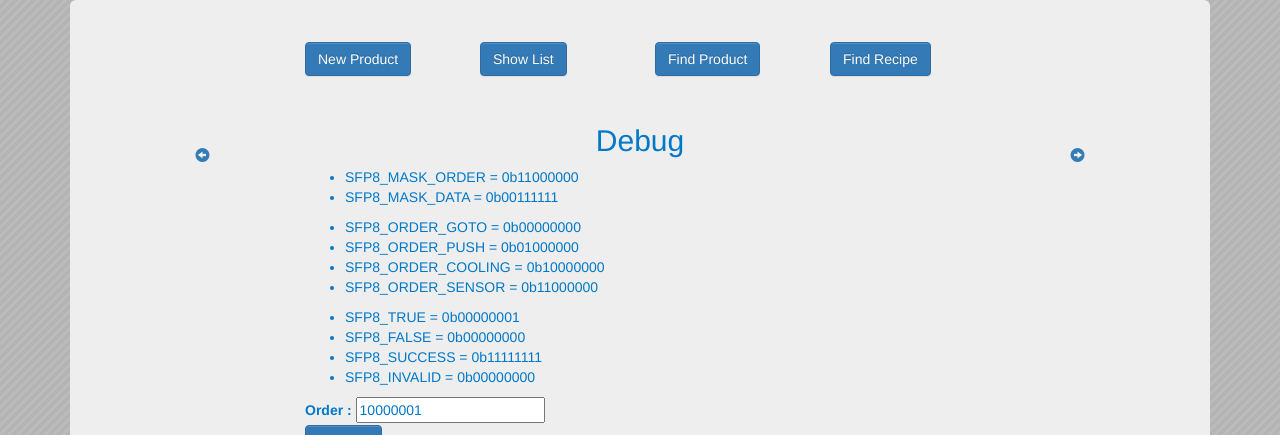
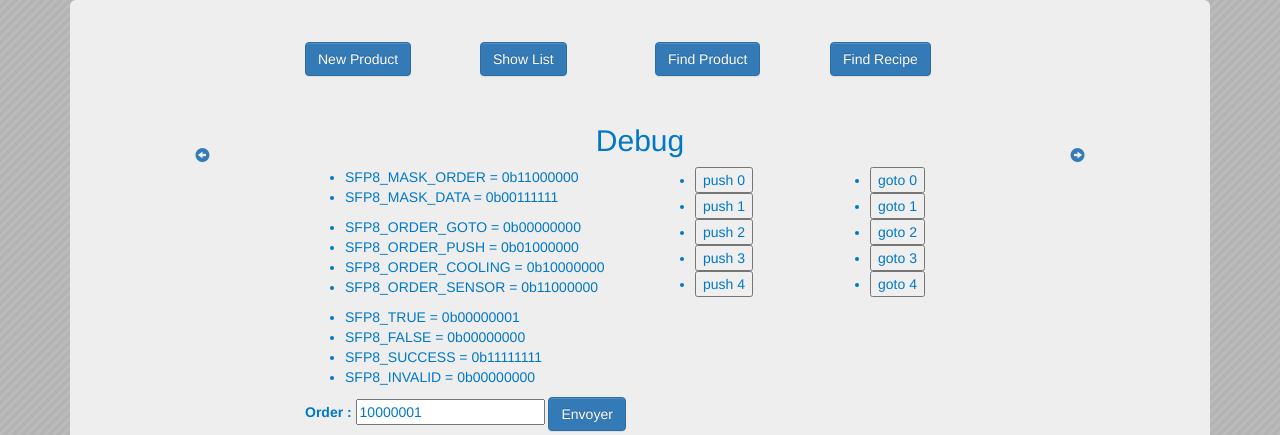
Before and after one commit to Nodraak/SmartFridge, a Django app: page /sf/debug/ in a window 1280 px wide. Shown: the part 86-521 px from the top of the page. Run offline with Django 3.2, Linux system fonts and the light colour scheme; some libraries are stand-ins or nearby versions.

Commit message:
debug ui

```diff
--- a/templates/sf/debug.html
+++ b/templates/sf/debug.html
@@ -8,7 +8,7 @@
 </div>
 
 <div class="row">
-    <div class="col-sm-12">
+    <div class="col-sm-6">
         <ul>
             <li>SFP8_MASK_ORDER = 0b11000000</li>
             <li>SFP8_MASK_DATA = 0b00111111</li>
@@ -26,6 +26,84 @@
             <li>SFP8_INVALID = 0b00000000</li>
         </ul>
     </div>
+    <div class="col-sm-3">
+        <ul>
+            <li>
+                <form method="POST" action=".">
+                    {% csrf_token %}
+                    <input name="order" type="hidden" value="01000000" />
+                    <button type="submit" class="button-admin tiny">push 0</button>
+                </form>
+            </li>
+            <li>
+                <form method="POST" action=".">
+                    {% csrf_token %}
+                    <input name="order" type="hidden" value="01000001" />
+                    <button type="submit" class="button-admin tiny">push 1</button>
+                </form>
+            </li>
+            <li>
+                <form method="POST" action=".">
+                    {% csrf_token %}
+                    <input name="order" type="hidden" value="01000002" />
+                    <button type="submit" class="button-admin tiny">push 2</button>
+                </form>
+            </li>
+            <li>
+                <form method="POST" action=".">
+                    {% csrf_token %}
+                    <input name="order" type="hidden" value="01000003" />
+                    <button type="submit" class="button-admin tiny">push 3</button>
+                </form>
+            </li>
+            <li>
+                <form method="POST" action=".">
+                    {% csrf_token %}
+                    <input name="order" type="hidden" value="01000004" />
+                    <button type="submit" class="button-admin tiny">push 4</button>
+                </form>
+            </li>
+        </ul>
+    </div>
+    <div class="col-sm-3">
+        <ul>
+            <li>
+                <form method="POST" action=".">
+                    {% csrf_token %}
+                    <input name="order" type="hidden" value="00000000" />
+                    <button type="submit" class="button-admin tiny">goto 0</button>
+                </form>
+            </li>
+            <li>
+                <form method="POST" action=".">
+                    {% csrf_token %}
+                    <input name="order" type="hidden" value="00000001" />
+                    <button type="submit" class="button-admin tiny">goto 1</button>
+                </form>
+            </li>
+            <li>
+                <form method="POST" action=".">
+                    {% csrf_token %}
+                    <input name="order" type="hidden" value="00000002" />
+                    <button type="submit" class="button-admin tiny">goto 2</button>
+                </form>
+            </li>
+            <li>
+                <form method="POST" action=".">
+                    {% csrf_token %}
+                    <input name="order" type="hidden" value="00000003" />
+                    <button type="submit" class="button-admin tiny">goto 3</button>
+                </form>
+            </li>
+            <li>
+                <form method="POST" action=".">
+                    {% csrf_token %}
+                    <input name="order" type="hidden" value="00000004" />
+                    <button type="submit" class="button-admin tiny">goto 4</button>
+                </form>
+            </li>
+        </ul>
+    </div>
 </div>
 <div class="row">
     <div class="col-sm-12 form-group">
@@ -36,7 +114,6 @@
                 {{ field.label_tag }}
                 {{ field }}
             {% endfor %}
-            <br />
             <button type="submit" class="btn btn-primary">Envoyer</button>
         </form>
     </div>
```
